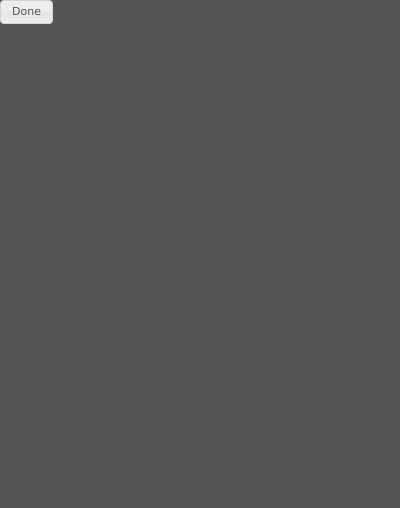
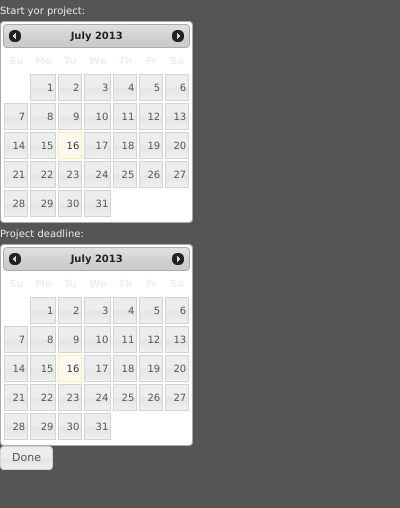
Before and after one commit to denisowpavel/deadlineextension, a browser extension: page ext-src/popup.html in a window 400 px wide. Drawn offline with Linux system fonts and the light colour scheme.

Commit message:
add 2 calendars

```diff
--- a/ext-src/popup.html
+++ b/ext-src/popup.html
@@ -11,7 +11,9 @@
 
 
 <div id="settingsPanel" class="panel absolute">
-	<button id="doneBtn">Done</button>
+	Start yor project: <div id="startDate"></div>
+	Project deadline: <div id="finishDate"></div>
+	<button id="doneBtn" class="center">Done</button>
 </div>
 
 <div id="deadlinePanel" class="panel absolute">
--- a/ext-src/popup.js
+++ b/ext-src/popup.js
@@ -1,5 +1,5 @@
 var heightProgress = 80;
-var heightSettings = 200;
+var heightSettings = 475;
 var animateTime = 300;
 
 function valToStr(val){
@@ -78,6 +78,10 @@ $(document).ready(function() {
 
 
 
+	$("div#startDate").datepicker();
+	$("div#finishDate").datepicker();
+
+
 	goToSettings(true);
 	$("div#settingsPanel").height(heightSettings);
 	$("img#infoBtnBg").hide();
--- a/ext-src/stylesheet.css
+++ b/ext-src/stylesheet.css
@@ -8,7 +8,8 @@ td, div, body {
 
 body {
   margin: 0px;
-  background: #555
+  background: #555;
+  color: #EEE;
 }
 
 .panel{
@@ -17,6 +18,8 @@ body {
 }
 .center{
   text-align: center;
+  margin-left:auto;
+  margin-right:auto;
 }
 .absolute{
 	position: absolute;
```
Also changed, not shown: ext-src/img/ui-bg_flat_75_ffffff_40x100.png (added), ext-src/img/ui-bg_glass_55_fbf9ee_1x400.png (added), ext-src/img/ui-bg_highlight-soft_75_cccccc_1x100.png (added), ext-src/img/ui-icons_222222_256x240.png (added).
